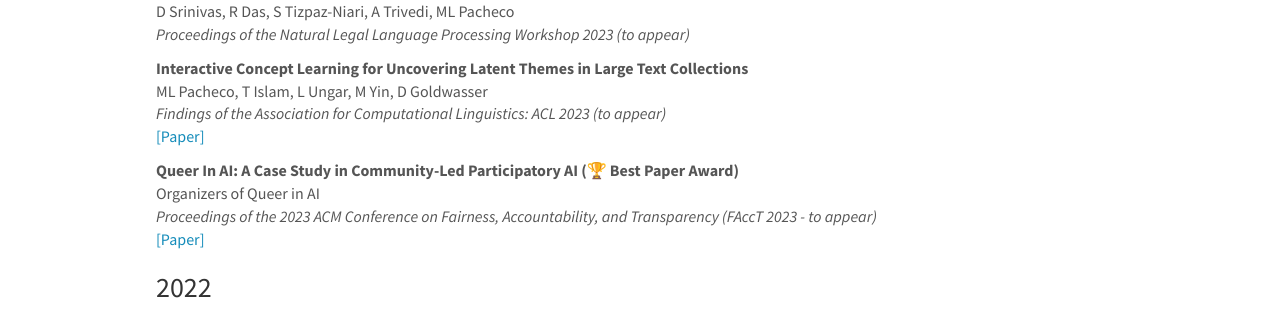
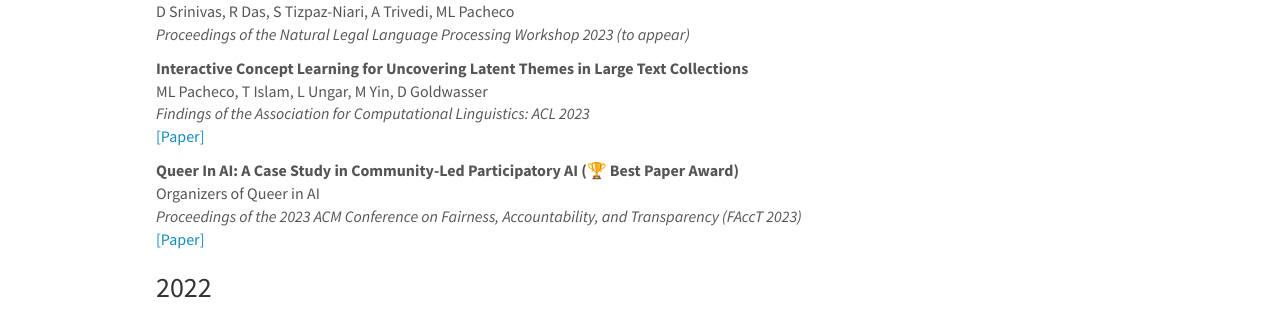
Before and after one commit to mlpacheco/mlpacheco.github.io, a Jekyll site: the page built from _pages/publications.md, in a window 1280 px wide and 900 px high. Shown: the part 216-531 px from the top of the window. Built offline with Jekyll 4.4.1, drawn with Linux system fonts in a browser that asks for light colours; nearby versions of some CDN libraries.

Commit message:
Update publist_2023.yml

```diff
--- a/_data/publist_2023.yml
+++ b/_data/publist_2023.yml
@@ -6,7 +6,7 @@
 
 - title: "Interactive Concept Learning for Uncovering Latent Themes in Large Text Collections"
   authors: ML Pacheco, T Islam, L Ungar, M Yin, D Goldwasser
-  venue: "Findings of the Association for Computational Linguistics: ACL 2023 (to appear)"
+  venue: "Findings of the Association for Computational Linguistics: ACL 2023"
   link:
     url: https://aclanthology.org/2023.findings-acl.313/
     display: \[Paper\]
@@ -15,7 +15,7 @@
 
 - title: "Queer In AI: A Case Study in Community-Led Participatory AI (🏆 Best Paper Award)"
   authors: Organizers of Queer in AI
-  venue: "Proceedings of the 2023 ACM Conference on Fairness, Accountability, and Transparency (FAccT 2023 - to appear)"
+  venue: "Proceedings of the 2023 ACM Conference on Fairness, Accountability, and Transparency (FAccT 2023)"
   link:
     url: https://dl.acm.org/doi/abs/10.1145/3593013.3594134
     display: \[Paper\]
```
